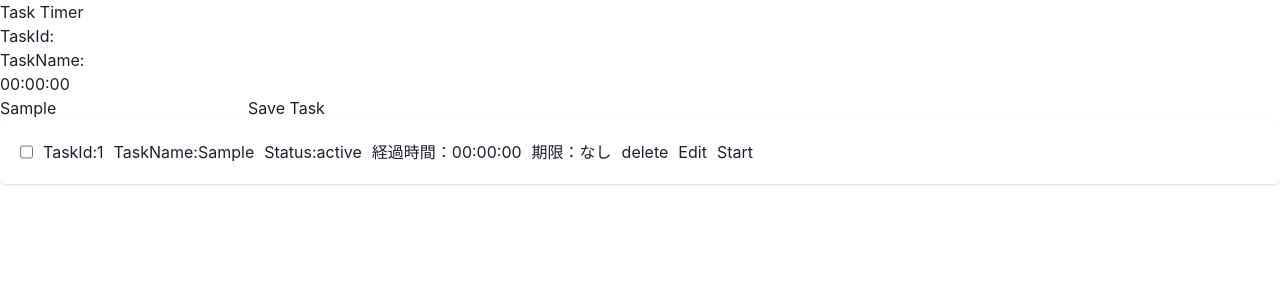
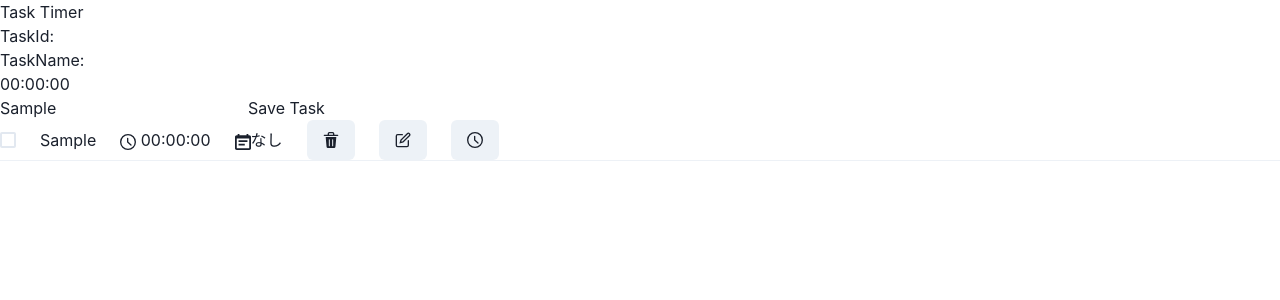
Before and after one commit to yuya-0928/yak-nextjs, a Next.js app: page / in a window 1280 px wide. Both pictures are taken after typing "Sample" into the empty fields and a click on the button "Save Task". Shown: the top 300 px of the page. Built offline with nearby package versions, Linux system fonts and the light colour scheme.

Commit message:
chakra uiを使ったレイアウトに変更

```diff
--- a/src/app/components/TaskBlock.tsx
+++ b/src/app/components/TaskBlock.tsx
@@ -9,7 +9,8 @@ import { TaskTimerContext } from "../context/TaskTimerContextType";
 import updateTaskElapsedTime from "../services/indexedDB/updateTaskElapsedTime";
 import convertMsTime from "../helper/convertMsTime";
 import updateTaskInfo from "../services/indexedDB/updateTaskName";
-import { Card, CardBody } from "@chakra-ui/react";
+import { Button, Checkbox, Divider, Flex, Input, Spacer, Text } from "@chakra-ui/react";
+import { PhoneIcon, AddIcon, WarningIcon, DeleteIcon, EditIcon, TimeIcon, CalendarIcon, SpinnerIcon } from '@chakra-ui/icons'
 
 const StyledTaskBlock = styled('div')`
   display: flex;
@@ -74,32 +75,38 @@ const TaskBlock: React.FC<Props> = ({task}: Props) => {
   }, [isEditMode])
 
   return (
-    <Card variant='elevated'>
-      <CardBody>
+    <>
       {isEditMode === false ? (
         <StyledTaskBlock>
-          <input type="checkbox" onChange={() => {onChangeStatus(task.id)}} />
-          <p>TaskId:{task.id}</p>
-          <p>TaskName:{task.taskName}</p>
-          <p>Status:{task.status}</p>
-          <p>経過時間：{convertMsTime(task.elapsed_time)}</p>
-          <p>期限：{task.deadline ? task.deadline : 'なし'}</p>
-          <button onClick={() => {onTaskDelete(task.id)}}>delete</button>
-          <button onClick={() => {changeEditMode()}}>Edit</button>
-          {task.id !== currentTaskId && (<button onClick={() => onTaskStart(task.id)}>Start</button>)}
-          {task.id === currentTaskId && isRunning && (<p>着手中</p>)}
+          <Flex alignItems='center' gap='3'>
+            <Checkbox type="checkbox" onChange={() => {onChangeStatus(task.id)}} />
+            <Spacer />
+            <Text>{task.taskName}</Text>
+            <Spacer />
+            <Text><TimeIcon /> {convertMsTime(task.elapsed_time)}</Text>
+            <Spacer />
+            <Text><CalendarIcon />{task.deadline ? task.deadline : 'なし'}</Text>
+            <Spacer />
+            <Button onClick={() => {onTaskDelete(task.id)}}><DeleteIcon /></Button>
+            <Spacer />
+            <Button onClick={() => {changeEditMode()}}><EditIcon /></Button>
+            <Spacer />
+            <Button onClick={() => onTaskStart(task.id)} isDisabled={task.id === currentTaskId && isRunning}><TimeIcon /></Button>
+          </Flex>
         </StyledTaskBlock>
       ): (
         <StyledTaskBlock>
           <form onSubmit={(e) => {onUpdateTaskInfo(e, task.id)}}>
-            <input type="text" name="taskName" defaultValue={task.taskName} />
-            <input type="date" name="deadline"  />
-            <button type="submit">Edit</button>
+            <Flex alignItems='center' gap='3'>
+                <Input type="text" name="taskName" defaultValue={task.taskName} />
+                <input type="date" name="deadline"  />
+                <Button type="submit">Edit</Button>
+            </Flex>
           </form>
         </StyledTaskBlock>
       )}
-      </CardBody>
-    </Card>
+      <Divider />
+    </>
   )
 }
 
```
